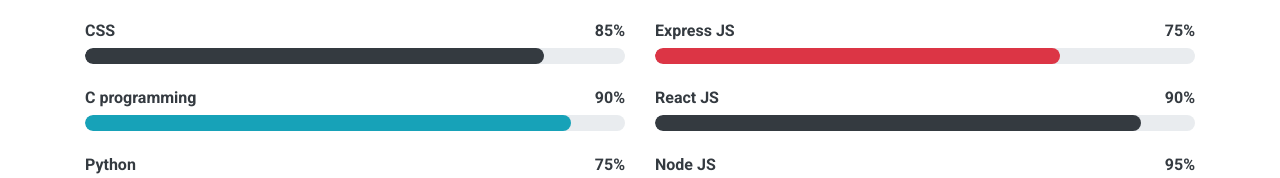
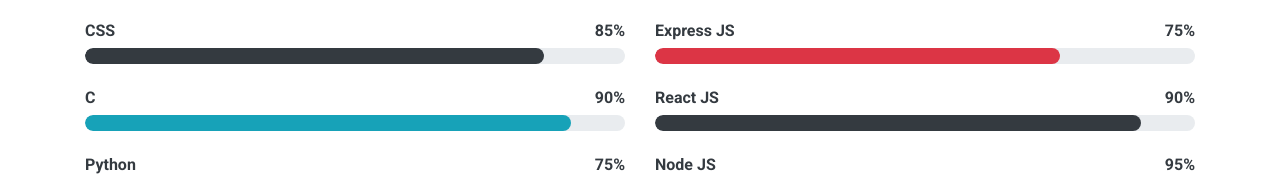
Before and after one commit to Yash7001/PORTFOLIO, a website with bundled scripts: page index.html in a window 1280 px wide. Shown: the part 2741-2919 px from the top of the page. Built offline with nearby package versions, Linux system fonts and the light colour scheme.

Commit message:
FINAL CHANGES

```diff
--- a/index.html
+++ b/index.html
@@ -366,7 +366,7 @@
             </div>
             <div class="skill mb-4">
               <div class="d-flex justify-content-between">
-                <h6 class="font-weight-bold">C programming</h6>
+                <h6 class="font-weight-bold">C</h6>
                 <h6 class="font-weight-bold">90%</h6>
               </div>
               <div class="progress">
```
